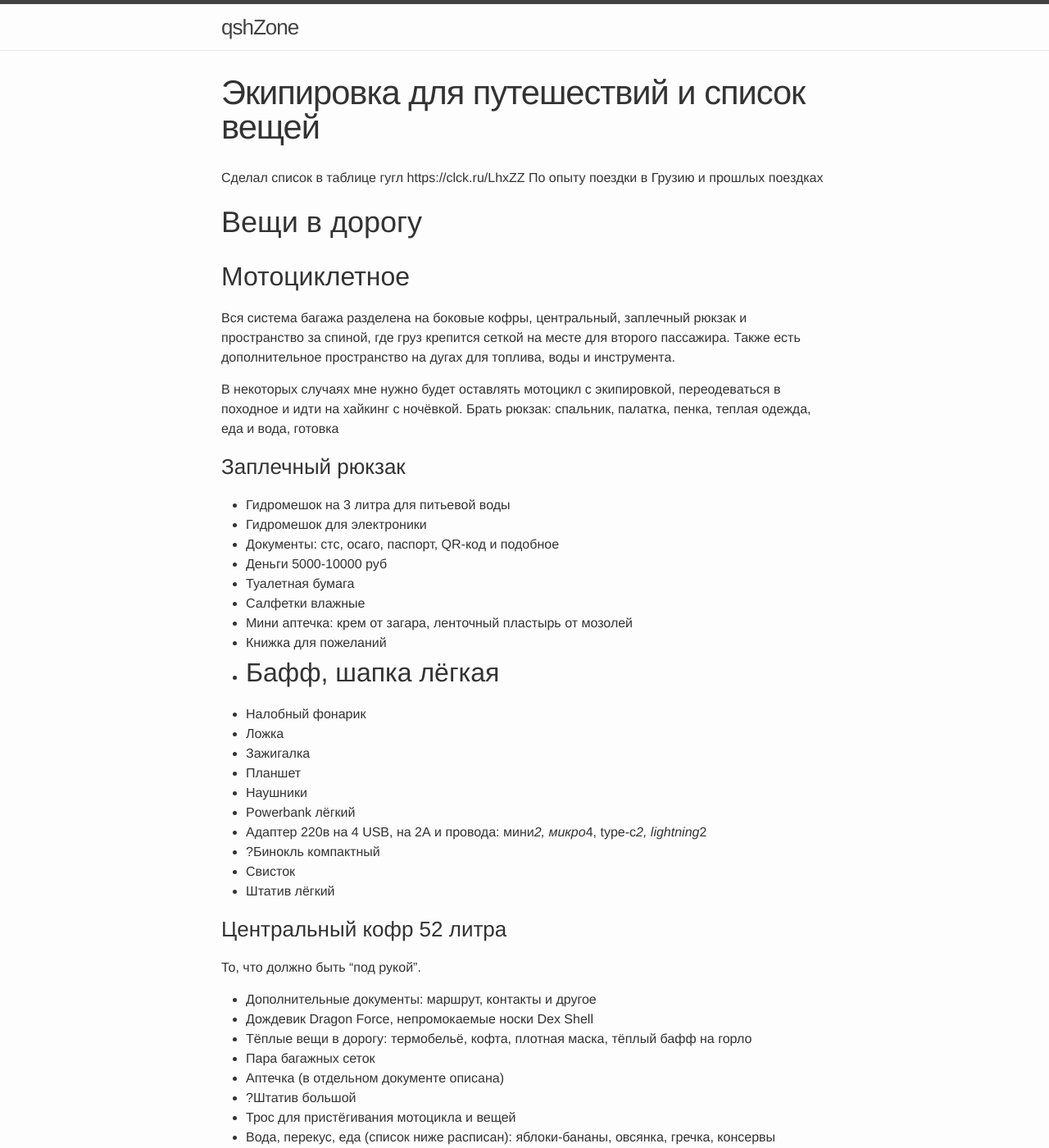
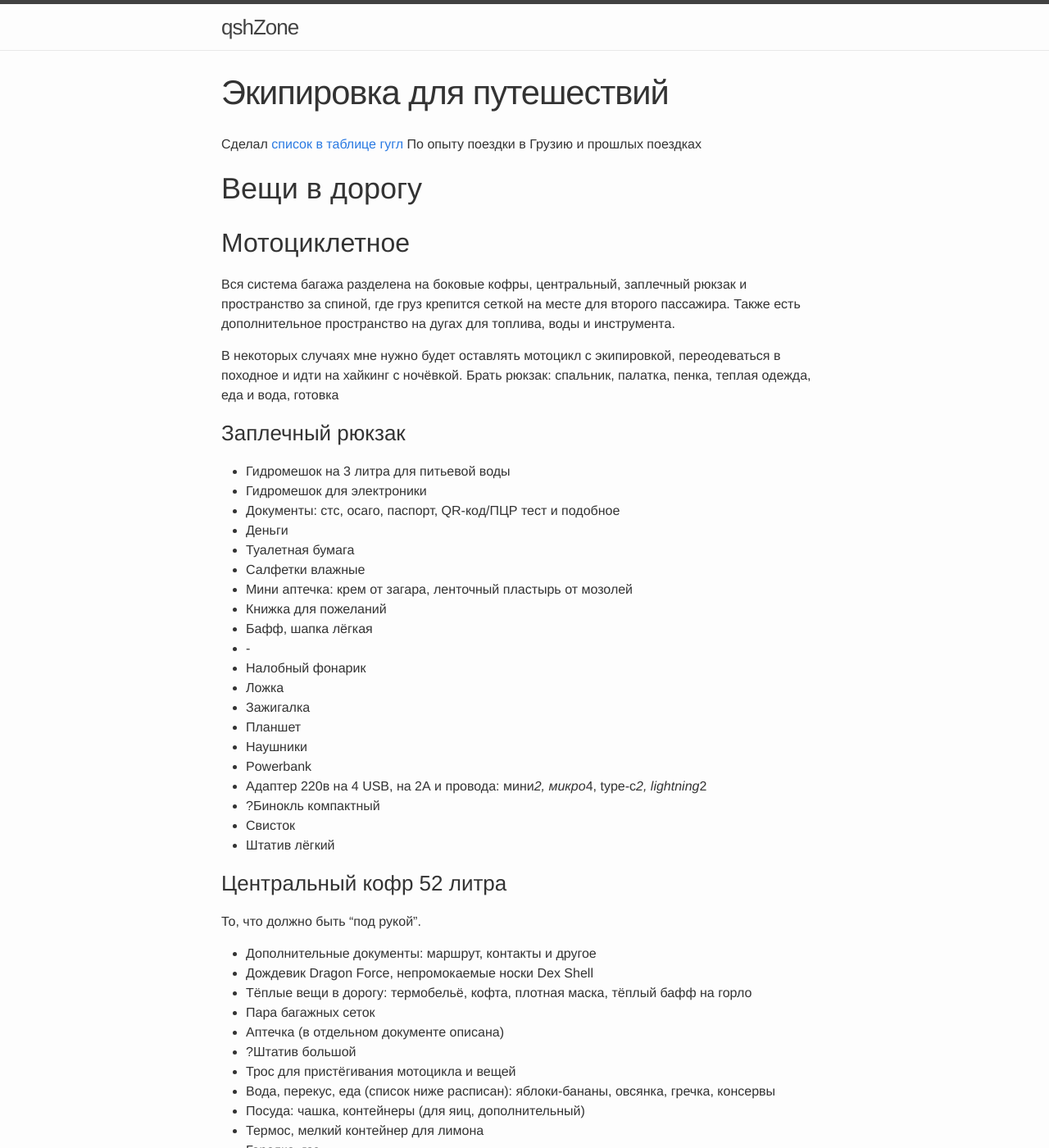
Before and after one commit to qshZone/qshzone.github.io, a Jekyll site: the page built from shorts/trip-equipment.md, in a window 1280 px wide and 1400 px high. Shown: the whole window at 82% size. Built offline with Jekyll 4.4.1, drawn with Linux system fonts in a browser that asks for light colours; some of the changed text lies outside the part shown.

Commit message:
Обновил некоторые пункты перед поездкой в Казахстан-Мангышлак

```diff
--- a/shorts/trip-equipment.md
+++ b/shorts/trip-equipment.md
@@ -1,9 +1,9 @@
 ---
 layout: page
-title: Экипировка для путешествий и список вещей
+title: Экипировка для путешествий
 ---
 
-Сделал список в таблице гугл https://clck.ru/LhxZZ
+Сделал [список в таблице гугл](https://clck.ru/LhxZZ)
 По опыту поездки в Грузию и прошлых поездках
 
 # Вещи в дорогу
@@ -19,20 +19,20 @@ title: Экипировка для путешествий и список вещ
 
 - Гидромешок на 3 литра для питьевой воды
 - Гидромешок для электроники
-- Документы: стс, осаго, паспорт, QR-код и подобное
-- Деньги 5000-10000 руб
+- Документы: стс, осаго, паспорт, QR-код/ПЦР тест и подобное
+- Деньги
 - Туалетная бумага
 - Салфетки влажные
 - Мини аптечка: крем от загара, ленточный пластырь от мозолей
 - Книжка для пожеланий
 - Бафф, шапка лёгкая
--
+- -
 - Налобный фонарик
 - Ложка
 - Зажигалка
 - Планшет
 - Наушники
-- Powerbank лёгкий
+- Powerbank
 - Адаптер 220в на 4 USB, на 2А и провода: мини*2, микро*4, type-c*2, lightning*2
 - ?Бинокль компактный
 - Свисток
```
Also changed, not shown: other parts of shorts/trip-equipment.md (+7 -1 lines).
